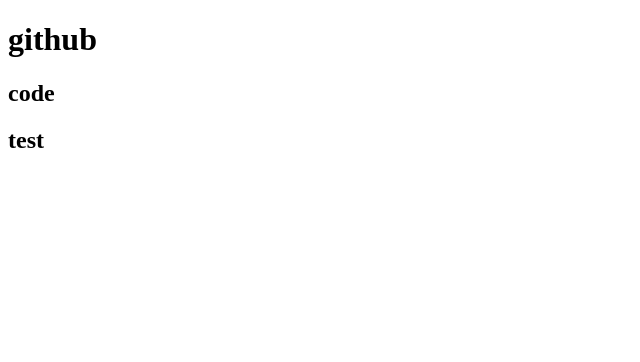
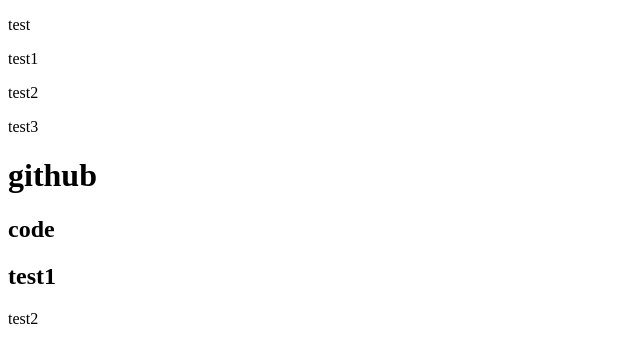
Before and after one commit to kuuuuumiiiii/test_commit, a plain HTML site: page index.html in a window 1280 px wide. Shown: the whole page, without its empty margins (0-640 px from the left). Drawn offline with Linux system fonts and the light colour scheme.

Commit message:
diff演習

```diff
--- a/index.html
+++ b/index.html
@@ -7,8 +7,13 @@
   <title>Document</title>
 </head>
 <body>
+  <p>test</p>
+  <p>test1</p>
+  <p>test2</p>
+  <p>test3</p>
   <h1>github</h1>
   <h2>code</h2>
-  <h2>test</h2>
+  <h2>test1</h2>
+  <p>test2</p>
 </body>
 </html>
```
